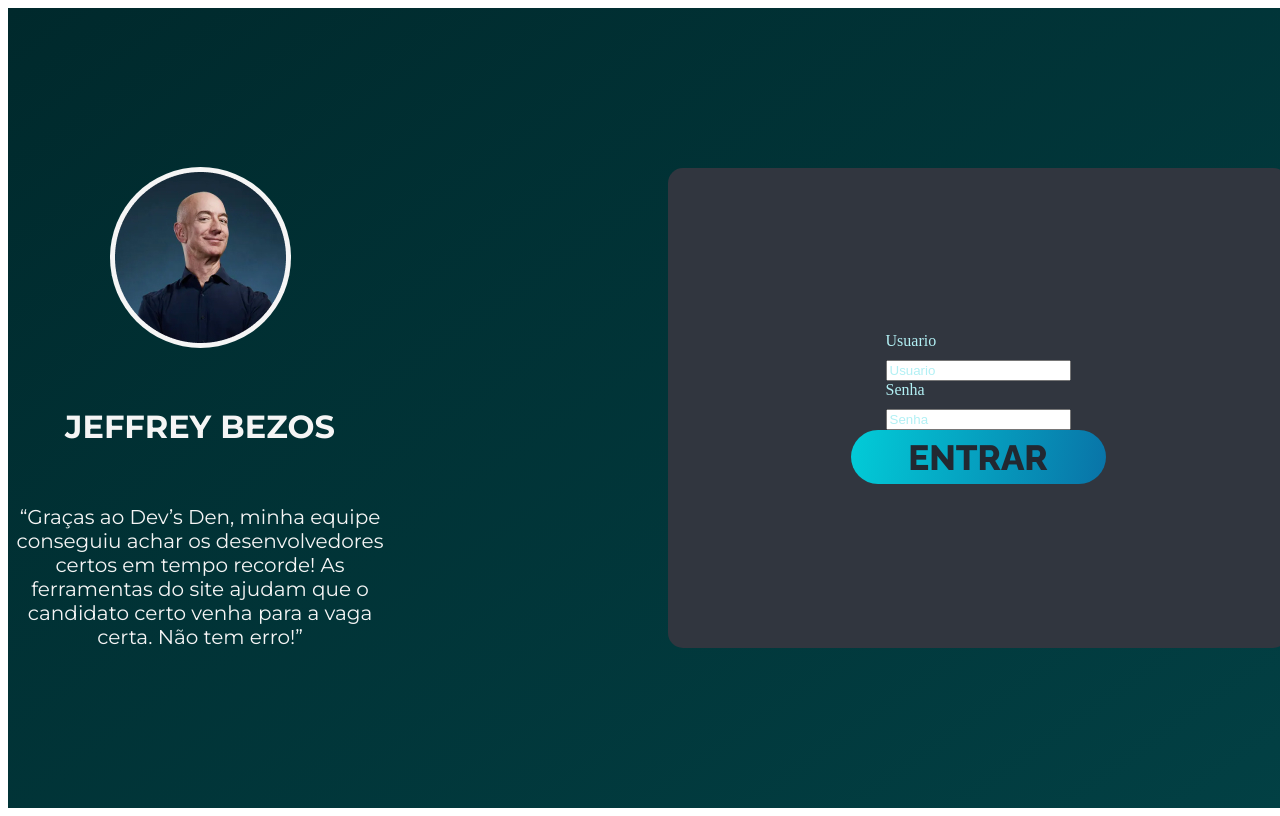
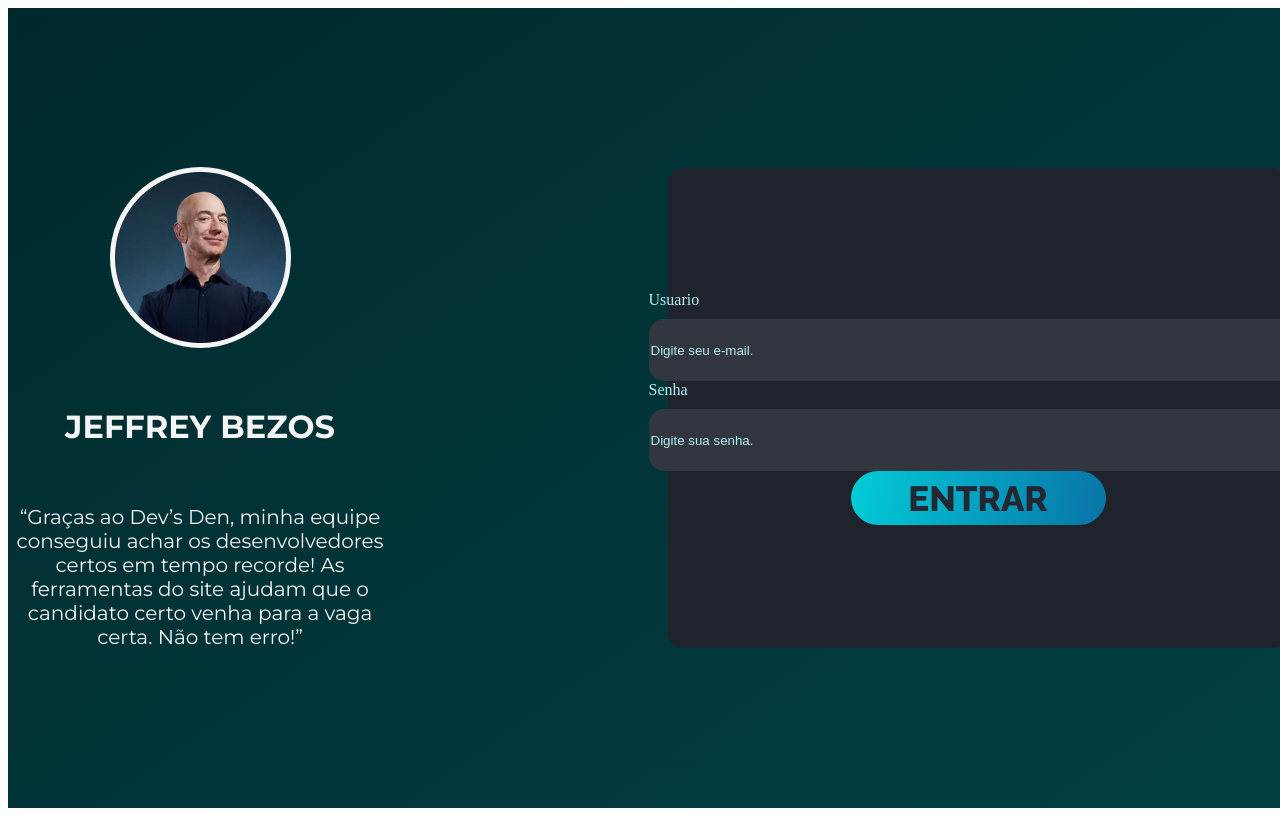
Before and after one commit to odavibatista/devs-den, a Next.js app: page /login in a window 1280 px wide. Shown: the top 816 px of the page. Built offline with nearby package versions, Linux system fonts and the light colour scheme.

Commit message:
feat: created label and input components

```diff
--- a/src/app/login/page.tsx
+++ b/src/app/login/page.tsx
@@ -1,5 +1,6 @@
 import Button from "@/presentation/components/button";
 import styles from './styles.module.scss'
+import Input from "@/presentation/components/input"
 
 export default function LoginScreen() {
   return (
@@ -13,12 +14,12 @@ export default function LoginScreen() {
         </div>
         <div className={styles.rightLogin}>
                 <div className={styles.textField}>
-                    <label htmlFor="usuario">Usuario</label>
-                    <input type="text" name="Usuario" placeholder="Usuario" />
+                    <label htmlFor="email">Usuario</label>
+                    <Input type="email" placeholder="Digite seu e-mail." name="email" />
                 </div>
                 <div className={styles.textField}>
-                    <label htmlFor="senha">Senha</label>
-                    <input type="password" name="senha" placeholder="Senha" />
+                    <label htmlFor="password">Senha</label>
+                    <Input type="password" placeholder="Digite sua senha." name="password" />
                 </div>
                 <Button text="ENTRAR"  />
         </div>
--- a/src/app/login/styles.module.scss
+++ b/src/app/login/styles.module.scss
@@ -44,7 +44,7 @@
 
 .rightLogin{
     align-items: center;
-    background-color: $dark-gray;
+    background-color: $dark;
     border-radius: 15px;
     display: flex;
     flex-direction: column;
@@ -81,23 +81,11 @@
     justify-content: center;
 }
 
-.textfield > input{
-    width: 100;
-    border: none;
-    border-radius: 10px;
-    padding: 15px;
-    background:  #31363F;
-    color: white;
-    font-size: 12pt;
-    box-shadow: 0px 10px 40px rgb(30, 235, 11)23;
-    outline: none;
-    box-sizing: border-box;
-}
-
 .textField > label{
     color:  #B2F0F4;
     margin-bottom: 10px;
 }
+
 .textField > input::placeholder{
     color:  #B2F0F4;
 }
--- /dev/null
+++ b/src/presentation/components/input/index.tsx
@@ -0,0 +1,19 @@
+import styles from './styles.module.scss'
+
+interface InputProps {
+    placeholder?: string
+    type: 'submit' | 'password' | 'date' | 'email'
+    name: string
+}
+
+const InputComponent = ({ placeholder, type }: InputProps): JSX.Element => {
+
+    return(
+        <input className={styles.input}
+            type={type}
+            placeholder={placeholder}
+        />
+    )
+}
+
+export default InputComponent
--- /dev/null
+++ b/src/presentation/components/input/styles.module.scss
@@ -0,0 +1,10 @@
+@import '@/app/globals.scss';
+
+.input  {
+    background-color: $dark-gray;
+    border-radius: 15px;
+    border: none;
+    height: 60px;
+    outline: none;
+    width: 655px;
+}
--- /dev/null
+++ b/src/presentation/components/label/styles.module.scss
@@ -0,0 +1,12 @@
+@import '@/app/globals.scss';
+
+.label  {
+    color: $light-blue;
+    font-family: $m;
+    font-size: 24px;
+    font-weight: 600;
+}
+
+.uppercase  {
+    text-transform: uppercase;
+}
```
Also changed, not shown: src/presentation/components/label/index.tsx (added, +18 -0 lines).
